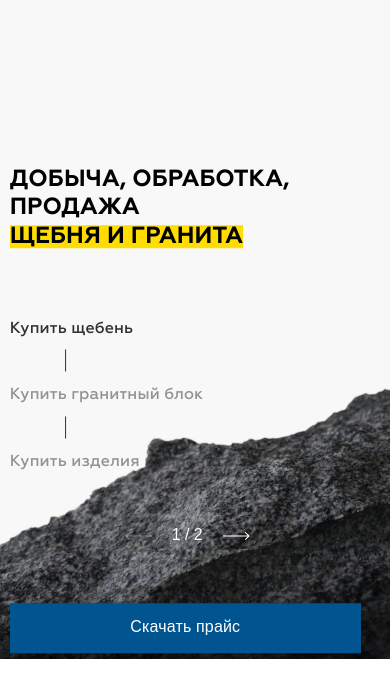
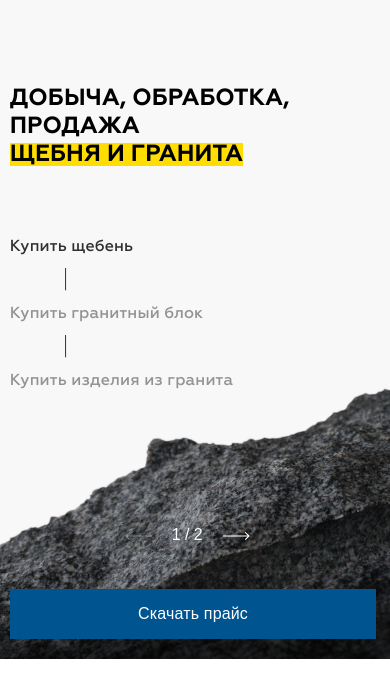
Before and after one commit to Abdujamil/borod_test, a plain HTML site: page index.html in a window 390 px wide. Shown: the part 58-740 px from the top of the page. Drawn offline with Linux system fonts and the light colour scheme.

Commit message:
adaptive done

```diff
--- a/styles/main.scss
+++ b/styles/main.scss
@@ -214,11 +214,7 @@ body {
                     background-repeat: no-repeat;
 
                     .slide-body {
-                        position: absolute;
-                        top: 50%;
-                        left: 50%;
-                        transform: translate(-50%, -50%);
-                        width: 100%;
+                        margin-top: 170px;
 
                         p {
                             color: #FFF;
@@ -488,8 +484,9 @@ body {
 
                                     @media (max-width: 540px) {
                                         button {
-                                            width: 90%;
+                                            width: 94%;
                                             position: absolute;
+                                            bottom: 20px;
                                         }
 
                                         .btn_arr {
@@ -552,24 +549,13 @@ body {
                         }
                     }
 
-                    @media (max-width: 412px) {
+                    @media (max-width: 1210px) {
                         .slide-body{
-                            transform: translate(-50%, -40%);
-                        }
-                    }
-
-                    @media (max-width: 375px) {
-                        .slide-body{
-                            transform: translate(-50%, -55%);
+                           margin-top: 75px;
                         }
                     }
 
 
-                    @media (max-width: 360px) {
-                        .slide-body{
-                            transform: translate(-50%, -50%);
-                        }
-                    }
                 }
 
                 @media (max-width: 768px) {
@@ -640,7 +626,7 @@ body {
             }
 
 
-            @media (max-width: 320) {
+            @media (max-width: 320px) {
                 .booty__head {
                    flex-wrap: wrap;
 
```
Also changed, not shown: styles/main.css, styles/swiper.css, 1 other file.
